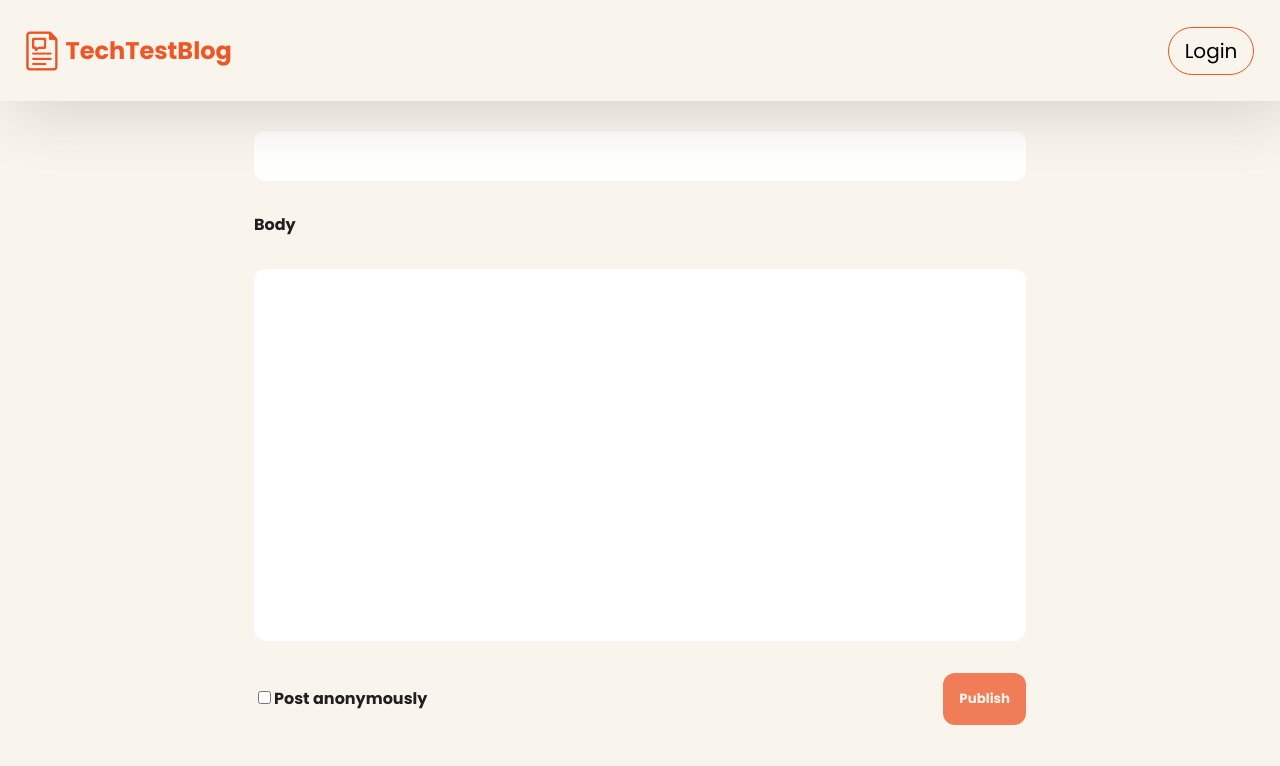
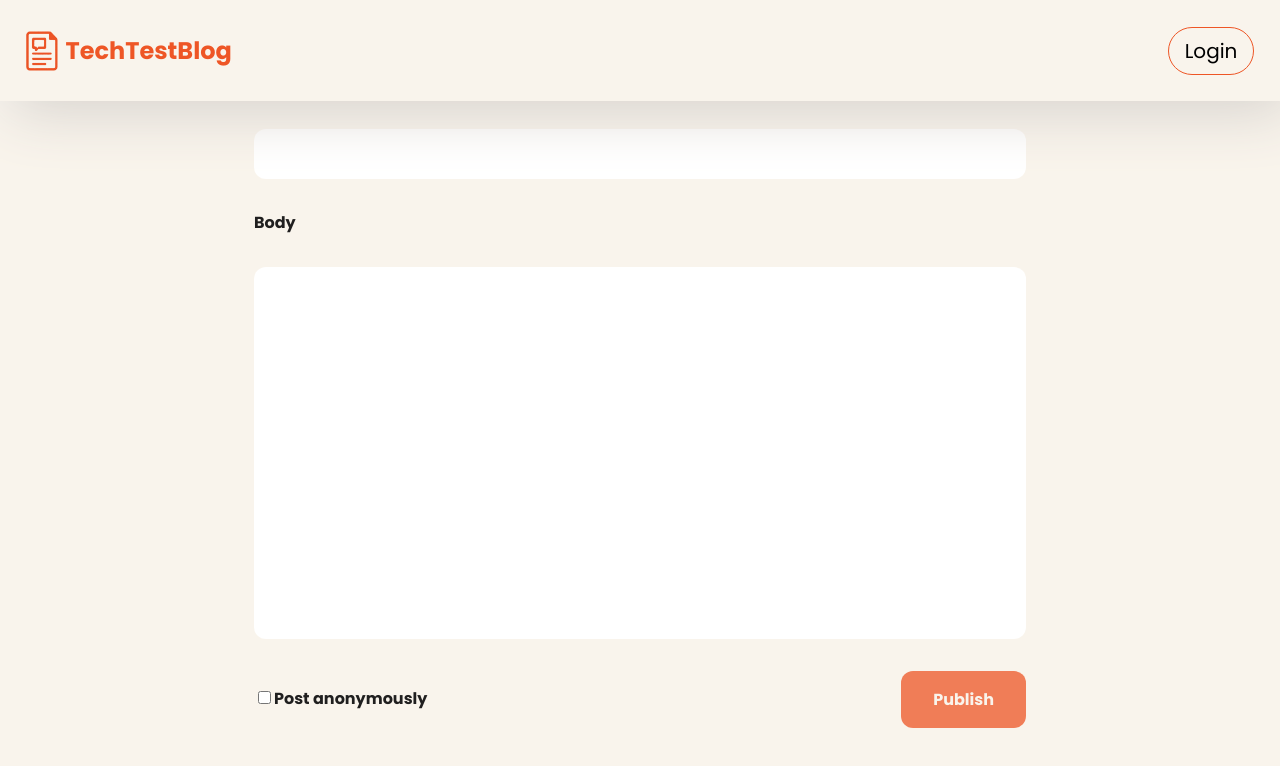
Before and after one commit to LucyRMCodes/reviv-webapp-demo, a React (Vite) app: page /post-editor in a window 1280 px wide. Shown: the top 766 px of the page. Built offline with nearby package versions, Linux system fonts and the light colour scheme; no server answers.

Commit message:
Make button styles more dry

```diff
--- a/src/pages/BlogPost.tsx
+++ b/src/pages/BlogPost.tsx
@@ -20,7 +20,7 @@ function BlogPost() {
   const { user } = useAuth0();
   const navigate = useNavigate();
   useEffect(() => {
-    if (post_id && author_id && user) {
+    if (post_id && author_id) {
       fetchBlogPost(post_id)
         .then((data) => {
           setPost(data);
--- a/src/pages/PostEditor.tsx
+++ b/src/pages/PostEditor.tsx
@@ -88,7 +88,7 @@ function PostEditor() {
             <label htmlFor="anonymous">Post anonymously</label>
           </div>
 
-          <button disabled={!title || !body}>
+          <button className="button" disabled={!title || !body}>
             {post_id ? "Update" : "Publish"}
           </button>
         </section>
--- a/src/styles/postEditor.module.css
+++ b/src/styles/postEditor.module.css
@@ -80,17 +80,6 @@ input[type="checkbox"]::after {
   justify-content: space-between;
 }
 
-.endContainer button {
-  background-color: #ee5626;
-  outline: none;
-  border: 0;
-  border-radius: 12px;
-  padding: 1rem;
-  font-family: "poppins bold";
-  color: #f9f4ec;
-  cursor: pointer;
-}
-
 .endContainer button:active {
   box-shadow: inset 10px 10px 20px #be451e, inset -10px -10px 20px #ff672e;
 }
@@ -98,4 +87,5 @@ input[type="checkbox"]::after {
 .endContainer button:disabled {
   opacity: 0.75;
   cursor: not-allowed;
+  pointer-events: none;
 }
```
